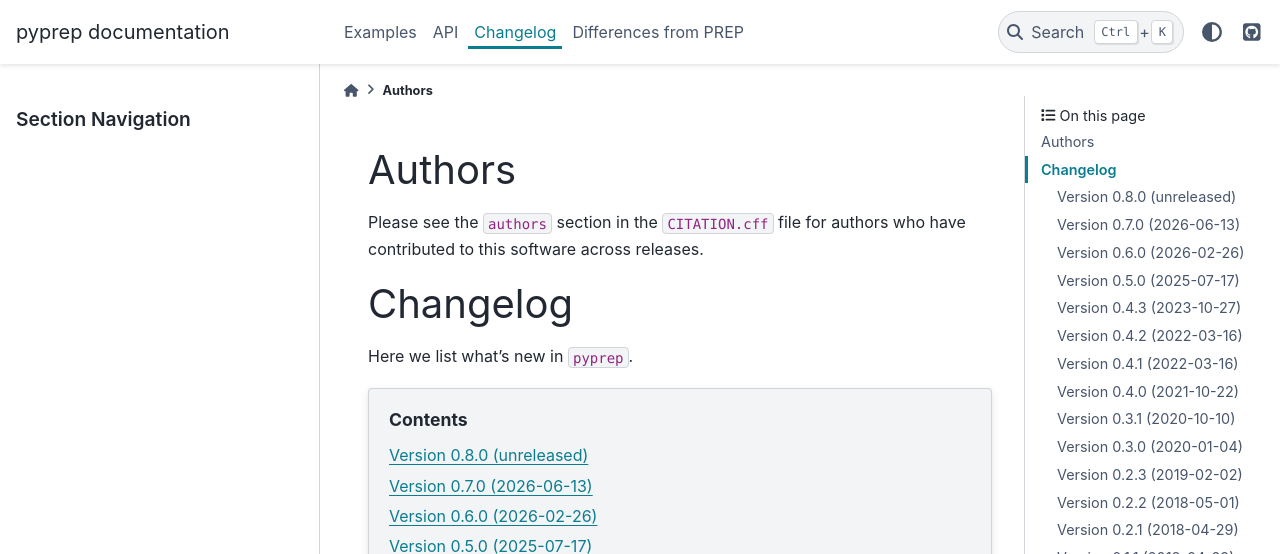
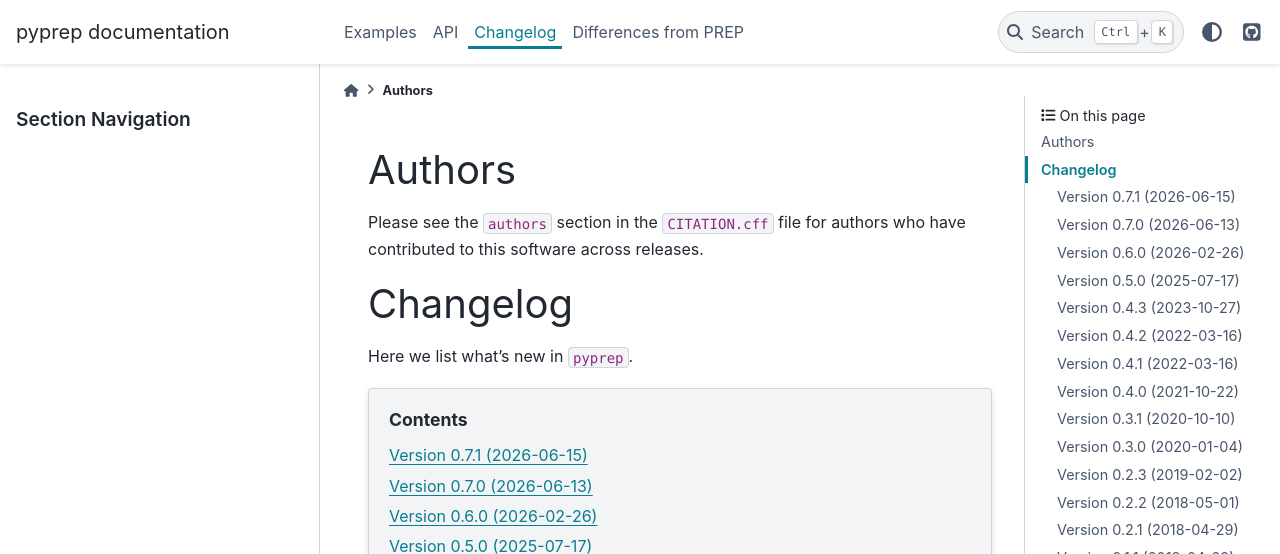
Before and after one commit to sappelhoff/pyprep, a Sphinx documentation site: the page built from docs/changelog.rst, in a window 1280 px wide and 900 px high. Shown: the top 554 px of the window. Built offline with Sphinx 7.4.7 and the PyData theme 0.15.4, drawn with Linux system fonts in a browser that asks for light colours; the version number could not be read and is left out; some of the changed text lies outside the part shown.

Commit message:
[REL] 0.7.1

```diff
--- a/docs/changelog.rst
+++ b/docs/changelog.rst
@@ -19,9 +19,9 @@ Here we list what's new in ``pyprep``.
 
 .. currentmodule:: pyprep
 
-.. _changes_0_8_0:
+.. _changes_0_7_1:
 
-Version 0.8.0 (unreleased)
+Version 0.7.1 (2026-06-15)
 --------------------------
 
 Changelog
```
